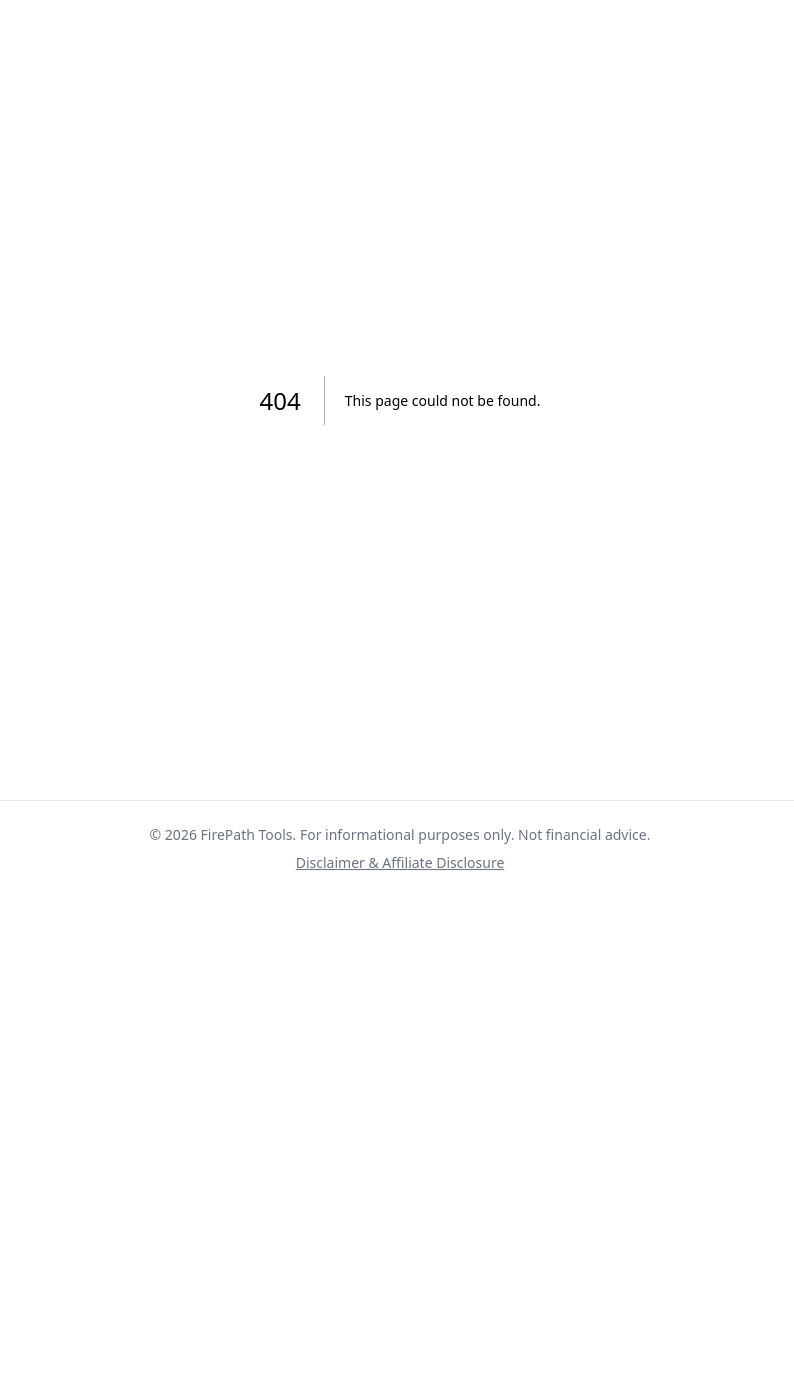
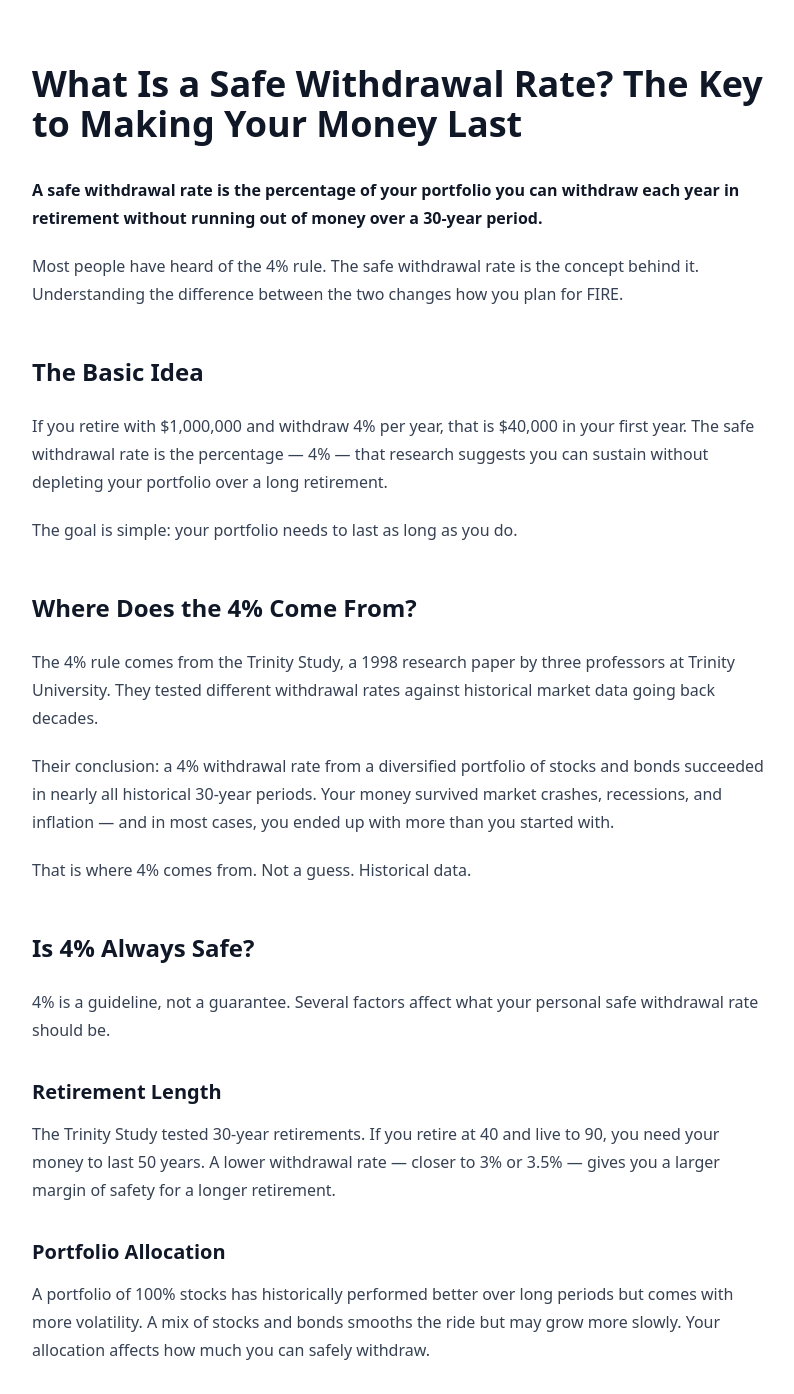
Before and after one commit to giraudsebastien79000-max/firepathtools, a Next.js app: page /blog/what-is-a-safe-withdrawal-rate in a window 1280 px wide. Before the commit this address had no page. Shown: the top 1394 px of the page, without its empty margins (240-1034 px from the left). Before the commit the page ends 897 px from the top, so only its background shows below. Built offline with nearby package versions, Linux system fonts and the light colour scheme.

Commit message:
Add article: What is a safe withdrawal rate

```diff
--- /dev/null
+++ b/app/blog/what-is-a-safe-withdrawal-rate/page.tsx
@@ -0,0 +1,129 @@
+import type { Metadata } from 'next'
+
+export const metadata: Metadata = {
+  title: 'What Is a Safe Withdrawal Rate? The Key to Making Your Money Last | FirePath Tools',
+  description: 'A safe withdrawal rate tells you how much you can spend each year in retirement without running out of money. Learn what it is, how it works, and why 4% is just the starting point.',
+}
+
+export default function Page() {
+  return (
+    <article className="max-w-3xl mx-auto px-4 py-16 prose prose-gray">
+      <h1>What Is a Safe Withdrawal Rate? The Key to Making Your Money Last</h1>
+
+      <p><strong>A safe withdrawal rate is the percentage of your portfolio you can withdraw each year in retirement without running out of money over a 30-year period.</strong></p>
+
+      <p>Most people have heard of the 4% rule. The safe withdrawal rate is the concept behind it. Understanding the difference between the two changes how you plan for FIRE.</p>
+
+      <h2>The Basic Idea</h2>
+
+      <p>If you retire with $1,000,000 and withdraw 4% per year, that is $40,000 in your first year. The safe withdrawal rate is the percentage — 4% — that research suggests you can sustain without depleting your portfolio over a long retirement.</p>
+
+      <p>The goal is simple: your portfolio needs to last as long as you do.</p>
+
+      <h2>Where Does the 4% Come From?</h2>
+
+      <p>The 4% rule comes from the Trinity Study, a 1998 research paper by three professors at Trinity University. They tested different withdrawal rates against historical market data going back decades.</p>
+
+      <p>Their conclusion: a 4% withdrawal rate from a diversified portfolio of stocks and bonds succeeded in nearly all historical 30-year periods. Your money survived market crashes, recessions, and inflation — and in most cases, you ended up with more than you started with.</p>
+
+      <p>That is where 4% comes from. Not a guess. Historical data.</p>
+
+      <h2>Is 4% Always Safe?</h2>
+
+      <p>4% is a guideline, not a guarantee. Several factors affect what your personal safe withdrawal rate should be.</p>
+
+      <h3>Retirement Length</h3>
+      <p>The Trinity Study tested 30-year retirements. If you retire at 40 and live to 90, you need your money to last 50 years. A lower withdrawal rate — closer to 3% or 3.5% — gives you a larger margin of safety for a longer retirement.</p>
+
+      <h3>Portfolio Allocation</h3>
+      <p>A portfolio of 100% stocks has historically performed better over long periods but comes with more volatility. A mix of stocks and bonds smooths the ride but may grow more slowly. Your allocation affects how much you can safely withdraw.</p>
+
+      <h3>Sequence of Returns Risk</h3>
+      <p>This is the biggest risk most people overlook. If markets crash in the first few years of your retirement and you are still withdrawing, you sell shares at low prices. Those shares never recover for you. A bad sequence of returns early in retirement can derail even a well-funded portfolio.</p>
+
+      <h3>Flexibility</h3>
+      <p>People who can reduce spending during market downturns can safely use a higher withdrawal rate. If you can cut discretionary expenses by 20% in a bad year, your portfolio has much more room to recover.</p>
+
+      <h2>Safe Withdrawal Rate by Retirement Length</h2>
+
+      <table>
+        <thead>
+          <tr>
+            <th>Retirement Length</th>
+            <th>Suggested Withdrawal Rate</th>
+          </tr>
+        </thead>
+        <tbody>
+          <tr><td>30 years</td><td>4.0%</td></tr>
+          <tr><td>40 years</td><td>3.5%</td></tr>
+          <tr><td>50+ years</td><td>3.0% to 3.25%</td></tr>
+        </tbody>
+      </table>
+
+      <p>These are starting points based on historical research. Your actual number depends on your spending flexibility, portfolio mix, and other income sources like rental income or part-time work.</p>
+
+      <h2>How to Calculate Your Safe Withdrawal Amount</h2>
+
+      <p>Multiply your portfolio by your chosen withdrawal rate.</p>
+
+      <p>Portfolio x Withdrawal Rate = Annual Spending</p>
+
+      <p>Examples at different rates:</p>
+
+      <table>
+        <thead>
+          <tr>
+            <th>Portfolio</th>
+            <th>3% Rate</th>
+            <th>4% Rate</th>
+            <th>5% Rate</th>
+          </tr>
+        </thead>
+        <tbody>
+          <tr><td>$500,000</td><td>$15,000</td><td>$20,000</td><td>$25,000</td></tr>
+          <tr><td>$1,000,000</td><td>$30,000</td><td>$40,000</td><td>$50,000</td></tr>
+          <tr><td>$2,000,000</td><td>$60,000</td><td>$80,000</td><td>$100,000</td></tr>
+        </tbody>
+      </table>
+
+      <p>A 5% rate is considered aggressive. It has failed in a meaningful percentage of historical scenarios. Most FIRE planners aim for 3.5% to 4% as their target.</p>
+
+      <h2>Safe Withdrawal Rate and Your FIRE Number</h2>
+
+      <p>Your FIRE number and your safe withdrawal rate are two sides of the same calculation.</p>
+
+      <p>If you plan to spend $40,000 per year and use a 4% withdrawal rate, your FIRE number is $1,000,000. If you use a 3% rate for a longer retirement, your FIRE number becomes $1,333,000 for the same spending level.</p>
+
+      <p>Choosing a more conservative withdrawal rate means working longer or saving more. Choosing a more aggressive rate means retiring sooner but with more risk.</p>
+
+      <h2>What the Research Says Now</h2>
+
+      <p>More recent research has updated the Trinity Study findings. Some researchers now suggest that given current market valuations and lower expected bond returns, a 3.3% to 3.5% withdrawal rate may be more appropriate for long retirements.</p>
+
+      <p>Others argue that with spending flexibility and other income sources, 4% remains a solid target for most people.</p>
+
+      <p>The honest answer: no one knows the future. The safe withdrawal rate is a tool for planning, not a promise.</p>
+
+      <h2>Practical Strategies to Make Your Money Last</h2>
+
+      <h3>The Guardrails Approach</h3>
+      <p>Increase withdrawals slightly when your portfolio grows. Reduce them when it drops. This flexibility significantly improves your portfolio survival rate compared to rigid fixed withdrawals.</p>
+
+      <h3>The Bucket Strategy</h3>
+      <p>Keep 1 to 2 years of spending in cash. Keep 3 to 7 years in bonds. Keep the rest in stocks. When markets drop, draw from cash and bonds. Give your stocks time to recover.</p>
+
+      <h3>Part-Time Income</h3>
+      <p>Even small amounts of income in early retirement dramatically reduce pressure on your portfolio. Earning $10,000 to $15,000 per year in the first decade of retirement can make a 4% rate far safer than the numbers suggest.</p>
+
+      <hr />
+
+      <p><a href="/tools/fire-number">Calculate your FIRE number based on your target withdrawal rate.</a></p>
+      <p><a href="/blog/what-is-the-4-percent-rule">Read our full guide to the 4% rule and where it comes from.</a></p>
+
+      <hr />
+
+      <p><em>Written by the FirePath Team. Not financial advisors — just regular people who got tired of working without a plan.</em></p>
+      <p><small>The Trinity Study is the primary source for the 4% rule. All withdrawal rate scenarios are based on historical data and do not guarantee future results.</small></p>
+    </article>
+  )
+}
```
